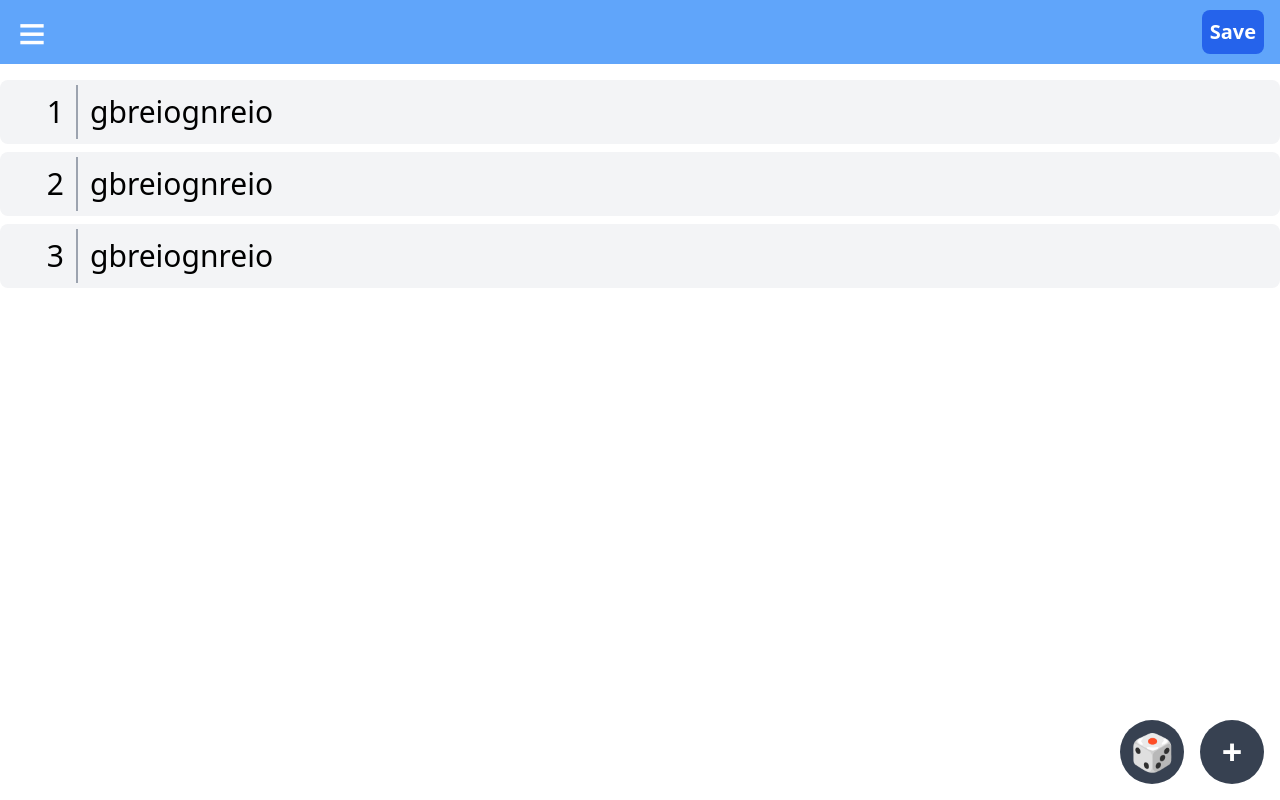
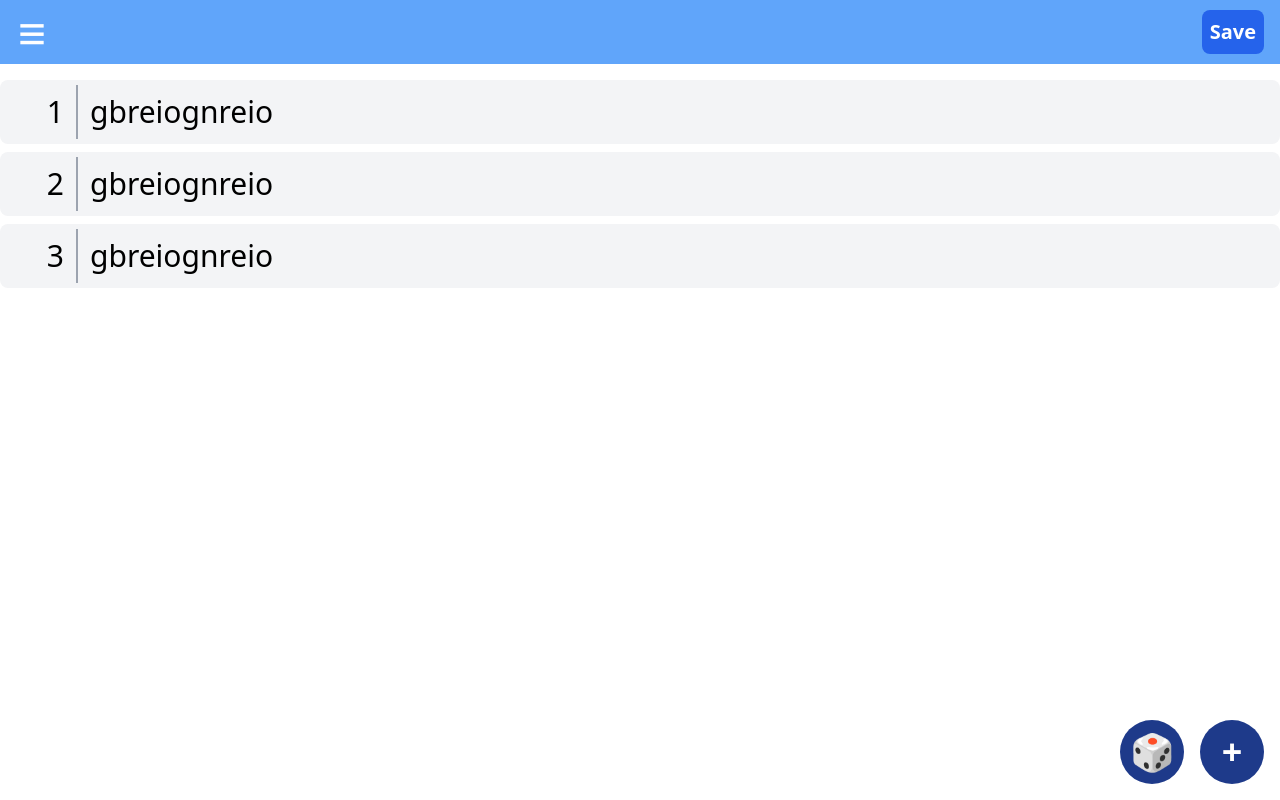
Before and after one commit to OSA413/RanTODOm, a React (Create React App) app: page / in a window 1280 px wide. Built offline with nearby package versions, Linux system fonts and the light colour scheme.

Commit message:
nioregiorgreioio

```diff
--- /dev/null
+++ b/src/app/DataProvider.tsx
@@ -0,0 +1,3 @@
+
+
+export default {}
--- a/src/app/overlay.tsx
+++ b/src/app/overlay.tsx
@@ -9,7 +9,7 @@ const Overlay = () => {
 
 const Button = (content: string) => {
     return (
-        <div className="h-16 w-16 rounded-full bg-gray-700 text-white grid place-items-center font-bold text-4xl align-middle">
+        <div className="h-16 w-16 rounded-full bg-blue-900 text-white grid place-items-center font-bold text-4xl align-middle select-none">
             {content}
         </div>
     )
```
